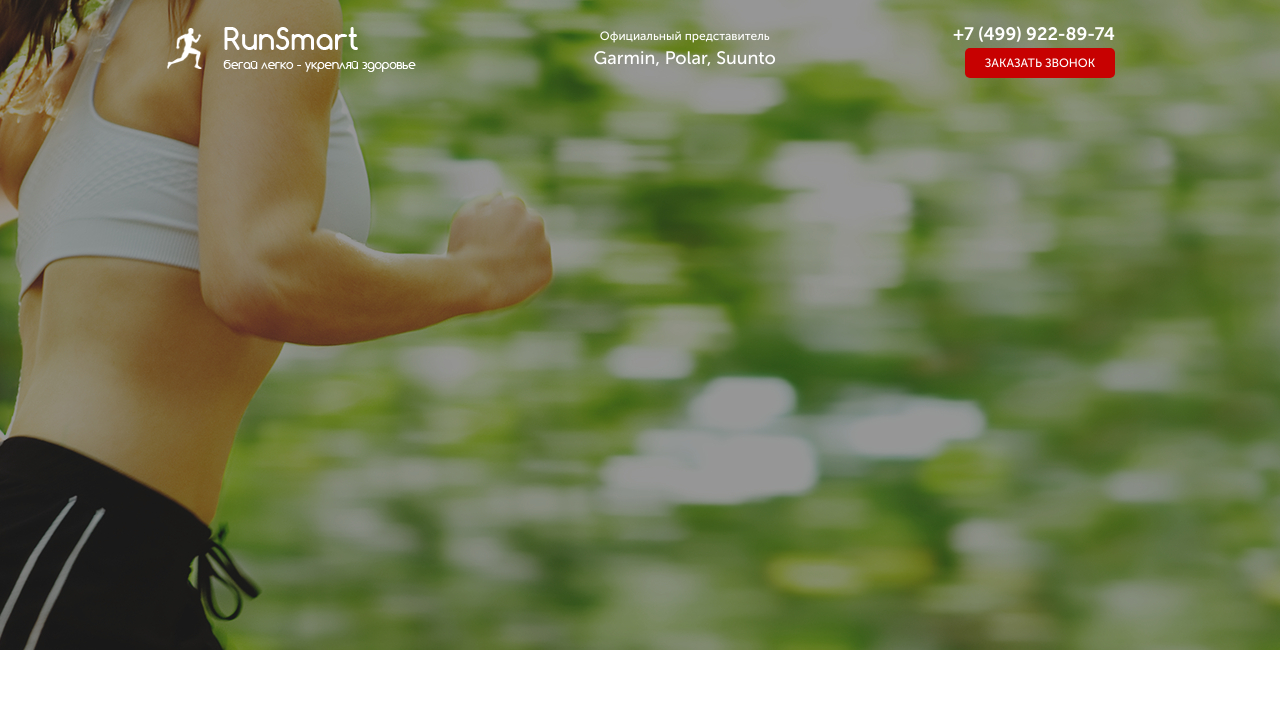
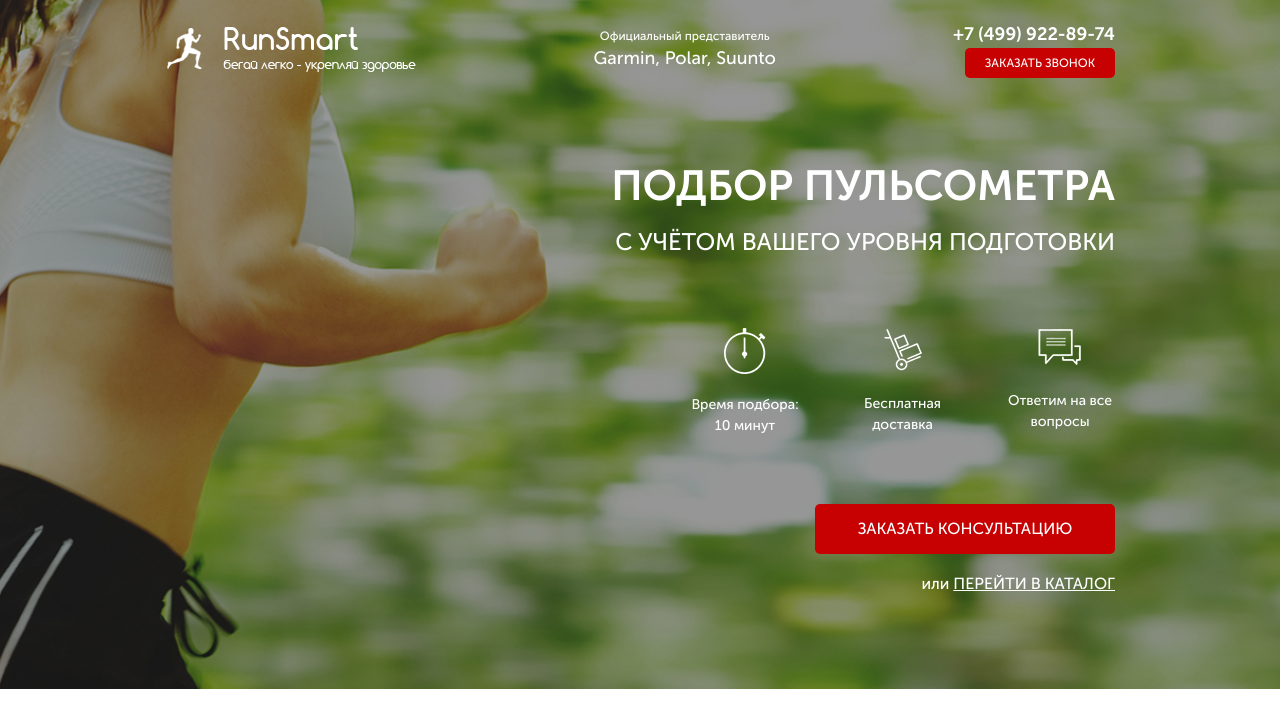
Before and after one commit to Vlad777-bit/Project-BeOnMax, a website: page project RunSmart/src/index.html in a window 1280 px wide. Drawn offline with Linux system fonts and the light colour scheme; files whose address does not match are found by name.

Commit message:
promo ready

```diff
--- a/project RunSmart/src/index.html
+++ b/project RunSmart/src/index.html
@@ -24,6 +24,35 @@
                     <button class="button">заказать звонок</button>
                 </div>
             </header>
+
+            <div class="promo__wrapper">
+                <h1 class="promo__header">Подбор пульсометра</h1>
+                <h2 class="promo__subheader">с учётом Вашего уровня подготовки</h2>
+
+                <div class="promo__icons">
+                    <div class="promo__icon">
+                        <img src="icons/timer.png" alt="timer">
+                        Время подбора:
+                        10 минут
+                    </div>
+                    <div class="promo__icon">
+                        <img src="icons/hand-cart.png" alt="hand-cart">
+                        Бесплатная
+                        доставка
+                    </div>
+                    <div class="promo__icon">
+                        <img src="icons/messages.png" alt="messages">
+                        Ответим
+                        на все вопросы
+                    </div>
+                </div>
+
+                <button class="button button_main">заказать КОНСУЛЬТАЦИЮ</button>
+                <div class="promo__link">
+                    или
+                    <a href="#">ПЕРЕЙТИ В КАТАЛОГ</a>
+                </div>
+            </div>
         </div>
     </div>
 </body>
--- a/project RunSmart/src/sass/blocks/_button.scss
+++ b/project RunSmart/src/sass/blocks/_button.scss
@@ -10,4 +10,12 @@
     font-weight: 500;
     text-align: center;
     text-transform: uppercase;
+
+    &_main {
+        margin-top: 68px;
+        width: 300px;
+        height: 50px;
+        // text
+        font-size: 16px;
+    }
 }
--- a/project RunSmart/src/sass/blocks/_promo.scss
+++ b/project RunSmart/src/sass/blocks/_promo.scss
@@ -2,4 +2,62 @@
     background: url('../../img/promo/promo.jpg') center (center/cover) no-repeat;
     min-height: 650px;
     padding: 21px 0 93px 0;
+
+    &__wrapper {
+        margin-top: 90px;
+        display: flex;
+        flex-direction: column;
+        align-items: flex-end;
+    }
+
+    &__header {
+        color: #ffffff;
+        font-size: 42px;
+        font-weight: 700;
+        line-height: 36px;
+        text-transform: uppercase;
+    }
+
+    &__subheader {
+        margin-top: 17px;
+        color: #ffffff;
+        font-size: 24px;
+        font-weight: 500;
+        line-height: 25px;
+        text-transform: uppercase;
+    }
+
+    &__icons {
+        margin-top: 66px;
+        width: 425px;
+        display: flex;
+        justify-content: space-between;
+    }
+
+    &__icon {
+        width: 110px;
+        text-align: center;
+        color: #ffffff;
+        font-size: 14px;
+        font-weight: 400;
+
+        img {
+            display: block;
+            margin: 0 auto;
+            margin-bottom: 20px;
+        }
+    }
+
+    &__link {
+        margin-top: 18px;
+        color: #ffffff;
+        font-size: 16px;
+        font-weight: 400;
+
+        a {
+            color: #ffffff;
+            text-decoration: uppercase;
+            text-decoration: underline;
+        }
+    }
 }
```
Also changed, not shown: project RunSmart/src/css/style.min.css, project RunSmart/src/icons/hand-cart.png (renamed from project RunSmart/src/icons/icon_promo2.png), project RunSmart/src/icons/messages.png (renamed from project RunSmart/src/icons/icon_promo3.png), project RunSmart/src/icons/timer.png (renamed from project RunSmart/src/icons/icon_promo1.png).
